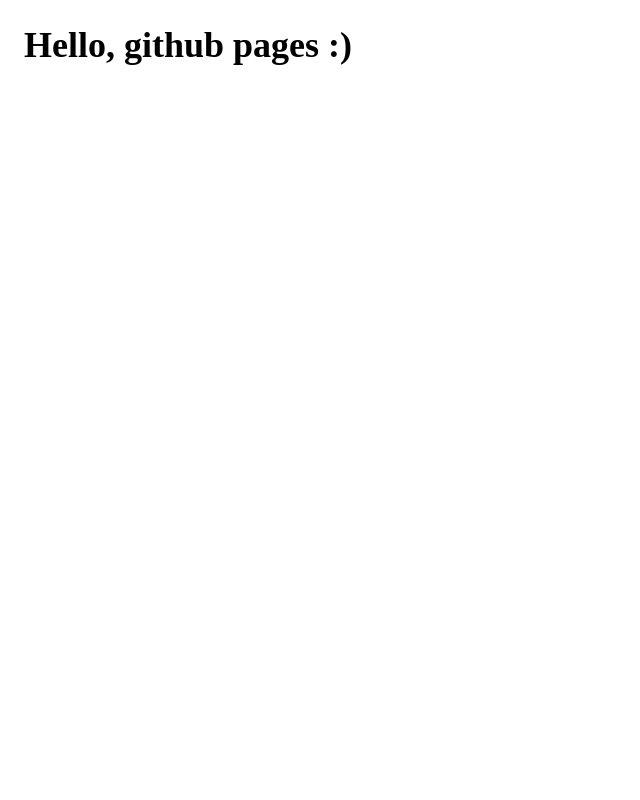
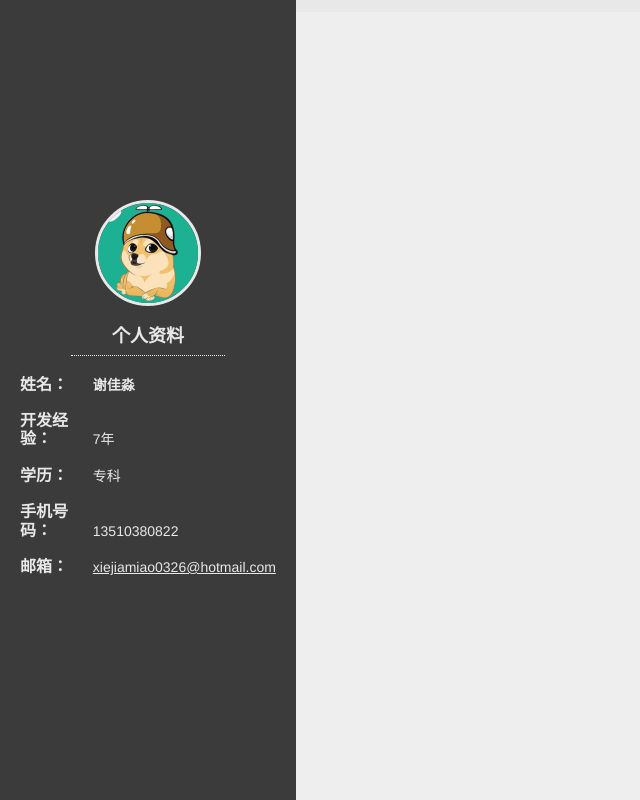
Before and after one commit to xiejiamiao/resume-page, a plain HTML site: page index.html in a window 1280 px wide. Shown: the whole page, without its empty margins (0-640 px from the left). Drawn offline with nearby package versions, Linux system fonts and the light colour scheme; a small style sheet from the web is missing.

Commit message:
finish first platform layout

```diff
--- /dev/null
+++ b/css/common.css
@@ -0,0 +1,89 @@
+/* ==========
+  基本默认值
+  ===========*/
+  html {
+    font-size: 62.5%;
+    font-family: -apple-system-font, "Helvetica Neue", "PingFang SC", "Hiragino Sans GB", "Microsoft YaHei", sans-serif;
+    color: #222;
+    background: #EEE;
+}
+
+ul {
+    margin: 0;
+    padding: 0;
+}
+
+li {
+    list-style: none;
+}
+
+/* ==========
+    工具样式
+    ===========*/
+.center-block {
+    display: block;
+    margin-right: auto;
+    margin-left: auto;
+}
+
+.pull-right {
+    float: right !important;
+}
+
+.pull-left {
+    float: left !important;
+}
+
+.text-right {
+    text-align: right !important;
+}
+
+.text-left {
+    text-align: left !important;
+}
+
+.text-center {
+    text-align: center !important;
+}
+
+.hide {
+    display: none !important;
+}
+
+.show {
+    display: block !important;
+}
+
+.invisible {
+    visibility: hidden;
+}
+
+.text-hiden {
+    font: 0/0 a;
+    color: transparent;
+    text-shadow: none;
+    background: transparent;
+    border: 0;
+}
+
+.clearfix:before,
+.clearfix:after {
+    content: " ";
+    display: table;
+}
+
+.clearfix:after {
+    clear: both;
+}
+
+.notify {
+    background: #ffd800;
+    color: #ff0000;
+    margin: 0;
+    line-height: 2;
+    text-align: center;
+}
+
+.notify p {
+    margin:0;
+}
--- /dev/null
+++ b/css/main.css
@@ -0,0 +1,88 @@
+html, body, .container, .main-content{
+  height: 100%;
+}
+
+
+.user-info{
+  background: #3b3b3b;
+  color: #e8e8e8;
+  box-sizing: border-box;
+}
+.user-info .avatar{
+  padding-top: 200px;
+}
+.user-info .avatar img{
+  display: block;
+  margin: 0 auto;
+  width: 100px;
+  border-radius: 50%;
+  border: 3px solid #e8e8e8;
+}
+
+.resume-info{
+  background: #e8e8e8;
+  color: #3b3b3b;
+}
+
+/*
+    ##Device = Desktops
+  */
+@media (min-width: 1025px) {
+  #main-content{
+    display: flex;
+    display: -webkit-flex;
+    flex-direction: row;
+  }
+  .user-info{
+    flex: 2;
+    padding-left: 2rem;
+    padding-right: 2rem;
+    position: fixed;
+    height: 100%;
+  }
+  .resume-info{
+    flex: 8;
+  }
+
+  .user-info .main-info h3{
+    font-size: 1.8rem;
+    font-weight: 600;
+    border-bottom: 1px dotted #e8e8e8;
+    padding-bottom: .8rem;
+    width: 60%;
+    margin: 2rem auto;
+  }
+  .user-info .main-info p{
+    margin: 0;
+    display: inline-block;
+  }
+  .user-info .main-info a{
+    color: #e8e8e8;
+  }
+  .main-info .info-item{
+    margin-bottom: 1.8rem;
+  }
+  .main-info .info-item .item-name{
+    font-size: 1.6rem;
+    font-weight: 600;
+    width: 7rem;
+  }
+  .main-info .info-item .item-value{
+    font-size: 1.4rem;
+    text-align: right;
+  }
+  .main-info .info-item .item-special{
+    font-weight: 600;
+  }
+
+
+}
+
+/*
+    ##Device = Mobile/Ipad
+  */
+@media (max-width: 1024px) {
+  .user-info .avatar{
+    padding-top: 100px;
+  }
+}
--- a/index.html
+++ b/index.html
@@ -1,17 +1,60 @@
 <!DOCTYPE html>
 <html>
+
 <head>
     <meta charset="utf-8" />
-    <meta http-equiv="X-UA-Compatible" content="IE=edge">
+    <meta http-equiv="X-UA-Compatible" content="IE=edge" />
     <title>Github Page demo</title>
-    <meta name="viewport" content="width=device-width, initial-scale=1">
-    <link rel="stylesheet" type="text/css" media="screen" href="main.css" />
-    <link rel="shortcut icon" type="image/x-icon" href="favicon.ico">
+    <meta name="viewport" content="width=device-width, initial-scale=1" />
+    <link rel="stylesheet" href="https://cdn.bootcss.com/normalize/8.0.1/normalize.css" />
+    <link rel="stylesheet" href="./css/common.css">
+    <link rel="stylesheet" href="./css/main.css" />
+    <link rel="stylesheet" href="//at.alicdn.com/t/font_1186177_lkkfwds836f.css">
+    <link rel="shortcut icon" type="image/x-icon" href="favicon.ico" />
 </head>
+
 <body>
-    <div id="main-content">
+    <div class="container">
+        <div id="main-content">
+            <div class="user-info">
+                <div class="avatar">
+                    <img src="./avatar.jpg" alt="">
+                </div>
+                <div class="main-info">
+                    <h3 class="text-center">个人资料</h3>
+                    <div class="info-item">
+                        <p class="item-name">姓名：</p>
+                        <p class="item-value item-special">谢佳淼</p>
+                    </div>
+                    <div class="info-item">
+                        <p class="item-name">开发经验：</p>
+                        <p class="item-value">7年</p>
+                    </div>
+                    <div class="info-item">
+                            <p class="item-name">学历：</p>
+                            <p class="item-value">专科</p>
+                        </div>
+                    <div class="info-item">
+                            <p class="item-name">手机号码：</p>
+                            <p class="item-value">13510380822</p>
+                        </div>
+                    <div class="info-item">
+                        <p class="item-name">邮箱：</p>
+                        <p class="item-value">
+                            <a href="mailto:xiejiamiao0326@hotmail.com">xiejiamiao0326@hotmail.com</a>
+                        </p>
+                    </div>
+                </div>
+                <div class="simple-info">
 
+                </div>
+            </div>
+            <div class="resume-info">
+                Todo
+            </div>
+        </div>
     </div>
-    <script src="index.js"></script>
+    <!-- <script src="index.js"></script> -->
 </body>
+
 </html>
--- a/main.css
+++ /dev/null
@@ -1,5 +0,0 @@
-#main-content {
-    font-size: 36px;
-    font-weight: bold;
-    padding: 16px;
-  }
```
Also changed, not shown: avatar.jpg (added).
